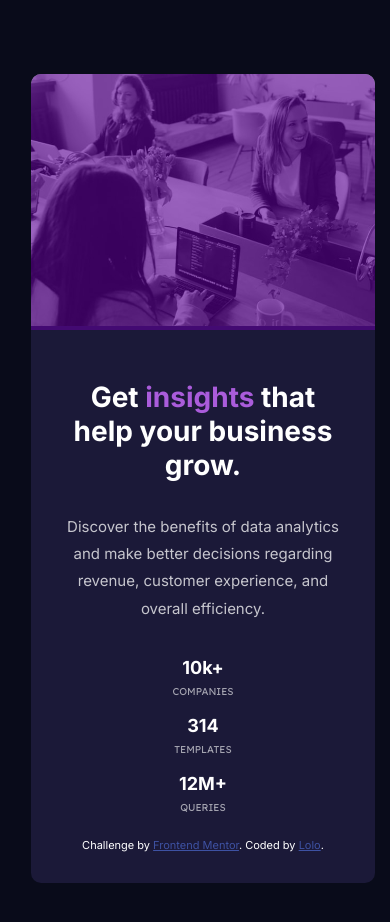
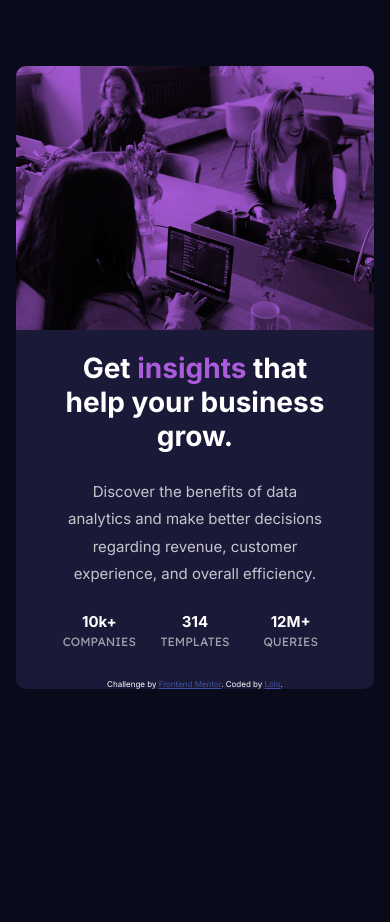
Before and after one commit to amadero170/stats-preview-card-component-main_v3, a plain HTML site: page index.html in a window 390 px wide. After the commit the page ends 844 px from the top, so only its background shows below. Drawn offline with Linux system fonts and the light colour scheme.

Commit message:
nueva branch con css grid

```diff
--- a/index.html
+++ b/index.html
@@ -8,7 +8,7 @@
   <link rel="preconnect" href="https://fonts.googleapis.com">
   <link rel="preconnect" href="https://fonts.gstatic.com" crossorigin>
   <link href="https://fonts.googleapis.com/css2?family=Inter:wght@400;700&family=Lexend+Deca&display=swap" rel="stylesheet">
-  <link rel="stylesheet" href="./styles.css">
+  <link rel="stylesheet" href="./styles-grid.css">
 
   <title>Frontend Mentor | Stats preview card component</title>
 
@@ -18,26 +18,24 @@
 </head>
   <body>
     <div class = "maincont">
-   <div class="imgcont"> <img class="photo"
-     src='./images/image-header-mobile.jpg'
-     alt="Office picture happy colaborators">
-    <div class="shade"></div>
-  </div>
       <div class = "infocont">
-      <h1>Get <span class="insight">insights</span> that help your business grow.
-      </h1>
-      <h2>Discover the benefits of data analytics and make better decisions regarding revenue, customer
+        <h1 class="title">Get <span class="insight">insights</span> that help your business grow.</h1>
+        <h2 class="text">Discover the benefits of data analytics and make better decisions regarding revenue, customer
           experience, and overall efficiency.</h2>
-      <h3>
-        <div class="stats">10k+ <br><span class="stat_text">COMPANIES</span></div>
-        <div class="stats">314 <br><span class="stat_text">TEMPLATES</span></div>
-        <div class="stats">12M+ <br><span class="stat_text">QUERIES</span></div>
-      </h3>
+
+          <h3 class="stats1">10k+ <br><span class="stat_text">COMPANIES</span></h3>
+          <h3 class="stats2">314 <br><span class="stat_text">TEMPLATES</span></h3>
+          <h3 class="stats3">12M+ <br><span class="stat_text">QUERIES</span></h3>
+
         <div class="attribution">
             Challenge by <a href="https://www.frontendmentor.io?ref=challenge" target="_blank">Frontend Mentor</a>.
             Coded by <a href="#">Lolo</a>.
         </div>
       </div>
+      <div class="imgcont">
+          <img class="photo" src='./images/image-header-mobile.jpg' alt="Office picture happy colaborators">
+          <div class="shade"></div>
+      </div>
       </div>
   </body>
 </html>
--- /dev/null
+++ b/styles-grid.css
@@ -0,0 +1,142 @@
+* {
+    box-sizing: border-box;
+    margin: 0;
+    padding: 0;
+  }
+
+
+
+.attribution { font-size: 8px; text-align: center;  grid-column-start: 2;
+    grid-column-end: 5; align-self: end; }
+.attribution a { color: hsl(228, 45%, 44%); }
+
+body {
+    font-family: 'Inter', sans-serif;
+    background-color: hsl(233, 47%, 7%);
+    color: white;
+    display: grid;
+}
+.maincont{
+    display: grid;
+    grid-template-columns: 1fr 1fr;
+    background-color: hsl(244, 38%, 16%);
+    margin: 17% auto;
+    padding:0;
+    border-radius: 10px;
+    overflow: hidden;
+    min-width: 890px;
+    max-width: 900px;
+}
+.photo{
+  display: block;
+  width:100%;
+  mix-blend-mode:multiply;
+}
+.imgcont{
+    background-color: hsl(277, 64%, 61%);
+    min-width: 230px;
+}
+
+.infocont{
+    display: grid;
+    grid-template-columns: 1fr minmax(72.3px,2fr) minmax(72.3px,2fr) minmax(72.3px,2fr) minmax(36.2px,1fr) minmax(36.2px,1fr);
+    margin-top: 3%;
+}
+.title{
+    font-size: 28px;
+    grid-column: 2/ 7;
+    align-self: end;
+
+}
+.text{
+    color: hsla(0, 0%, 100%, 0.75);
+    font-family: 'Inter', sans-serif;
+    font-weight: 400;
+    font-size: 15px;
+    line-height: 1.7rem;
+    grid-column: 2 / 6;
+    align-self: center;
+    margin-top:15px;
+}
+h3{
+
+    font-size: 15px;
+    align-self: end;
+}
+.stats1{
+    grid-column-start: 2;
+}
+.stats2{
+    grid-column-start: 3;
+}
+.stats3{
+    grid-column-start: 4;
+}
+.insight{
+    color: hsl(277, 64%, 61%);
+}
+.stat_text{
+    color: hsla(0, 0%, 100%, 0.6);
+    font-family: 'Lexend Deca', sans-serif;
+    text-align: center;
+    font-size: 10px;
+    font-weight: 300;
+}
+
+@media (max-width:600px){
+.title{
+    font-size:28px;
+    text-align: center;
+    grid-column-start: 1;
+}
+.text{
+    font-size: 15px;
+    margin: 25px 3%;
+    grid-column-start: 1;
+    text-align: center;
+
+}
+h3{
+    font-size: 15px;
+    align-self: center;
+    grid-column-start: 1;
+}
+.maincont{
+    margin: 17% 4%;
+    grid-template-columns: 1fr;
+    min-width: 320px;
+
+}
+.imgcont{
+    min-width: none;
+}
+.infocont{
+    grid-row: 2;
+    grid-template-columns: 2fr 2fr 2fr;
+    margin: 6% 10%;
+    margin-bottom: 0;
+}
+.stats1{
+    text-align: center;
+    grid-column-start: 1;
+}
+.stats2{
+    text-align: center;
+    grid-column-start: 2;
+}
+.stats3{
+    text-align: center;
+    grid-column-start: 3;
+}
+.stat_text{
+
+    font-size: 12px;
+    font-weight: 300;
+}
+.attribution {
+    margin-top:10%;
+    grid-column-start: 1;
+
+
+}
+}
--- a/styles.css
+++ b/styles.css
@@ -1,5 +1,7 @@
 * {
     box-sizing: border-box;
+    margin: 0;
+    padding: 0;
   }
 
 
@@ -13,23 +15,22 @@ body {
     display: flex;
     justify-content: center;
     align-items: center;
-    width: 100vw;
-    padding: 17% 6%;
+
 }
 .maincont{
     display: flex;
-    width: 88vw;
+    width: 88%;
     flex-direction: column;
     justify-content: center;
     align-items: center;
     background-color: hsl(244, 38%, 16%);
-    margin: 0;
+    margin: 17% 6%;
     padding:0;
     border-radius: 10px;
     overflow: hidden;
 }
 .imgcont{
-    position:relative;
+
     max-width: 100%;
 
 }
@@ -38,14 +39,14 @@ body {
     height: 100%
 }
 
-.shade{
+/* .shade{
     background:hsl(277, 100%, 30%, 0.60);
     width: 100%;
     height: 100%;
     position: absolute;
     top:0;
     left:0;
-    }
+    } */
 
 .infocont{
     display: flex;
@@ -54,6 +55,9 @@ body {
     flex-direction: column;
     justify-content: center;
 }
+
+
+
 h1{
     text-align: center;
     font-size: 28px;
@@ -65,6 +69,7 @@ h2{
     font-size: 15px;
     text-align: center;
     line-height: 1.7rem;
+
 }
 
 h3{
@@ -94,33 +99,40 @@ h3{
 @media (min-width: 700px){
     .maincont{
         flex-direction: row-reverse;
-        max-height: 320px;
+        flex-grow: 1;
+
         min-width: 900px;
-        margin:auto 10vw;
+
     }
     h3{
         flex-direction: row;
+        text-align: start;
+        justify-content: start;
     }
     .infocont{
-        max-height: 320px;
-        width: 51%;
-        padding:0 7%;
+
+        margin: 0;
+        padding: 0;
+        flex:1;
 
     }
+   .stats{
+       margin:0;
+   }
     .imgcont{
-        height: 100%;
+        width:49%
     }
     .photo{
-        max-width: 100%;
-        max-height: 100%;
+        display: block;
+        width: 100%;
     }
     h1{
-        margin-top: 10%;
 
+        text-align: start;
         font-size: 1.2rem;
     }
     h2{
-        margin: auto 5%;
+        text-align: start;
         font-size: 12px;
     }
 
```
Lines whose indentation alone changed are shown as unchanged.
